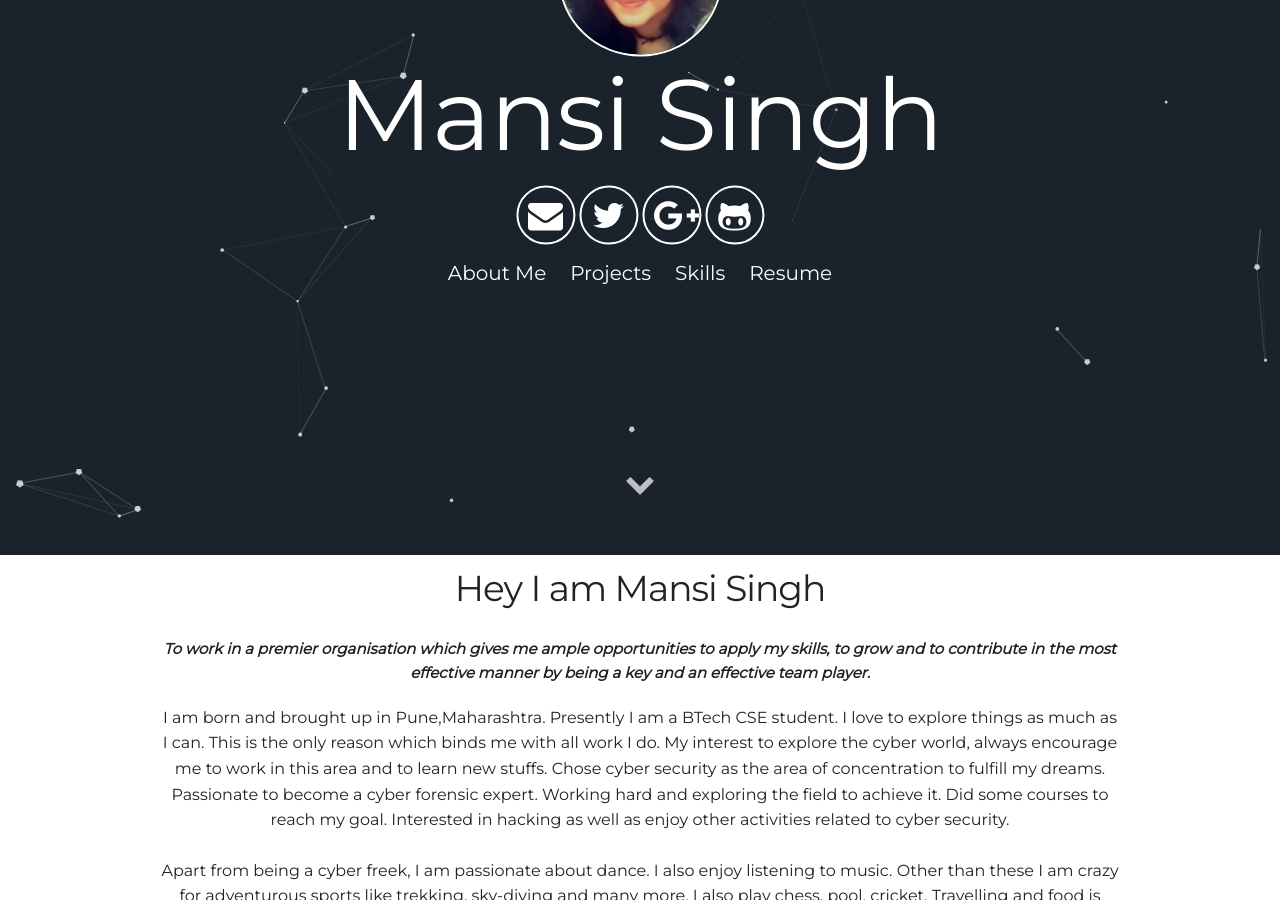
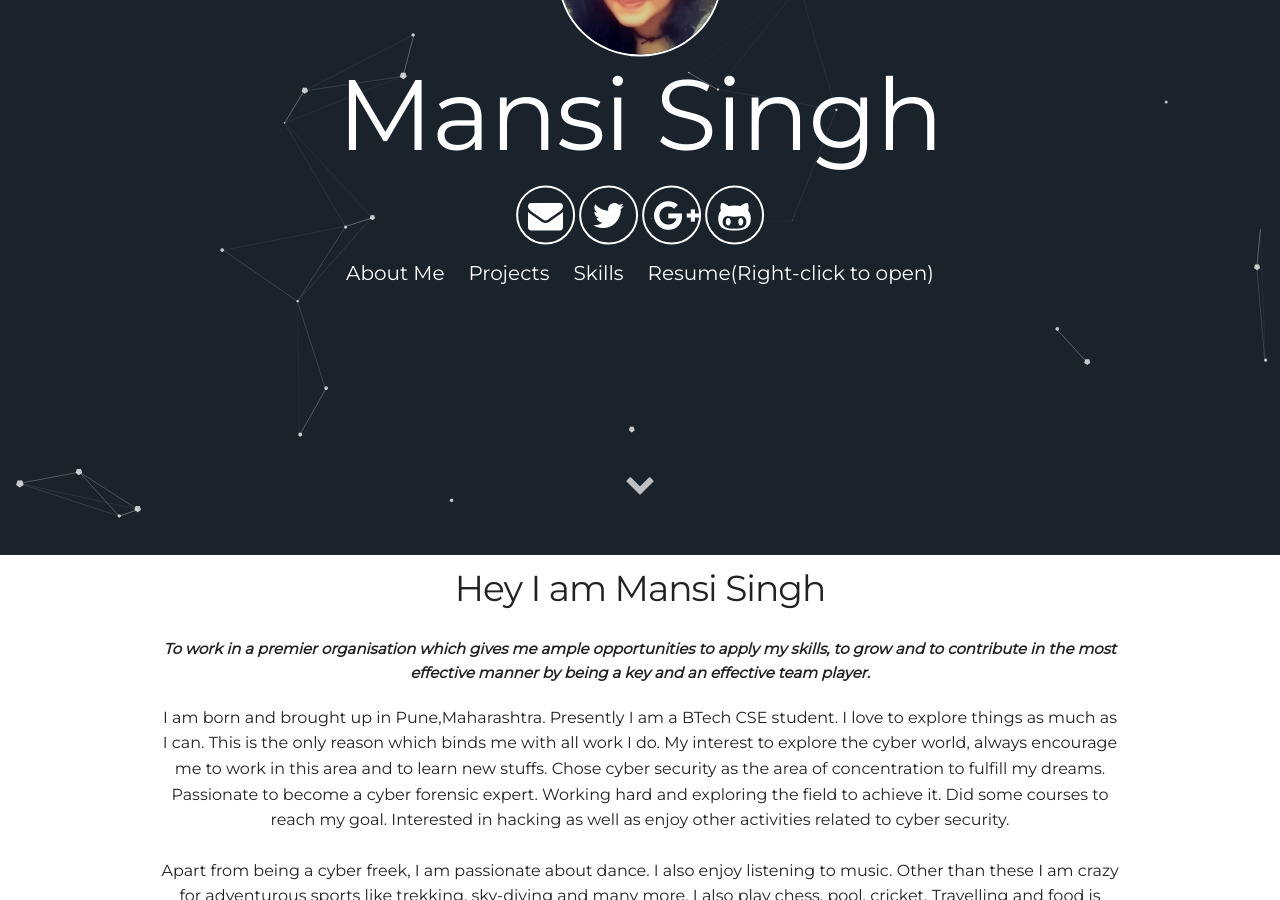
Before and after one commit to manasisingh67/manasisingh67.github.io, a Jekyll site: the page built from index.html, in a window 1280 px wide and 900 px high, scrolled down 352 px. Built offline with Jekyll 4.4.1, drawn with Linux system fonts in a browser that asks for light colours.

Commit message:
Update header.html

```diff
--- a/_includes/header.html
+++ b/_includes/header.html
@@ -14,7 +14,7 @@
       <a class="link" href="#about" data-scroll>About Me</a>
       <a class="link" href="#projects" data-scroll>Projects</a>
       <a class="link" href="#skills" data-scroll>Skills</a>
-      <a class="link" href="https://github.com/manasisingh67/manasisingh67.github.io/blob/master/assets/docs/Mansi_Singh.pdf" data-scroll>Resume</a>
+      <a class="link" href="https://github.com/manasisingh67/manasisingh67.github.io/blob/master/assets/docs/Mansi_Singh.pdf" data-scroll>Resume(Right-click to open)</a>
 
   </div>
   <a class="down" href="#about" data-scroll><i class="icon fa fa-chevron-down" aria-hidden="true"></i></a>
```
